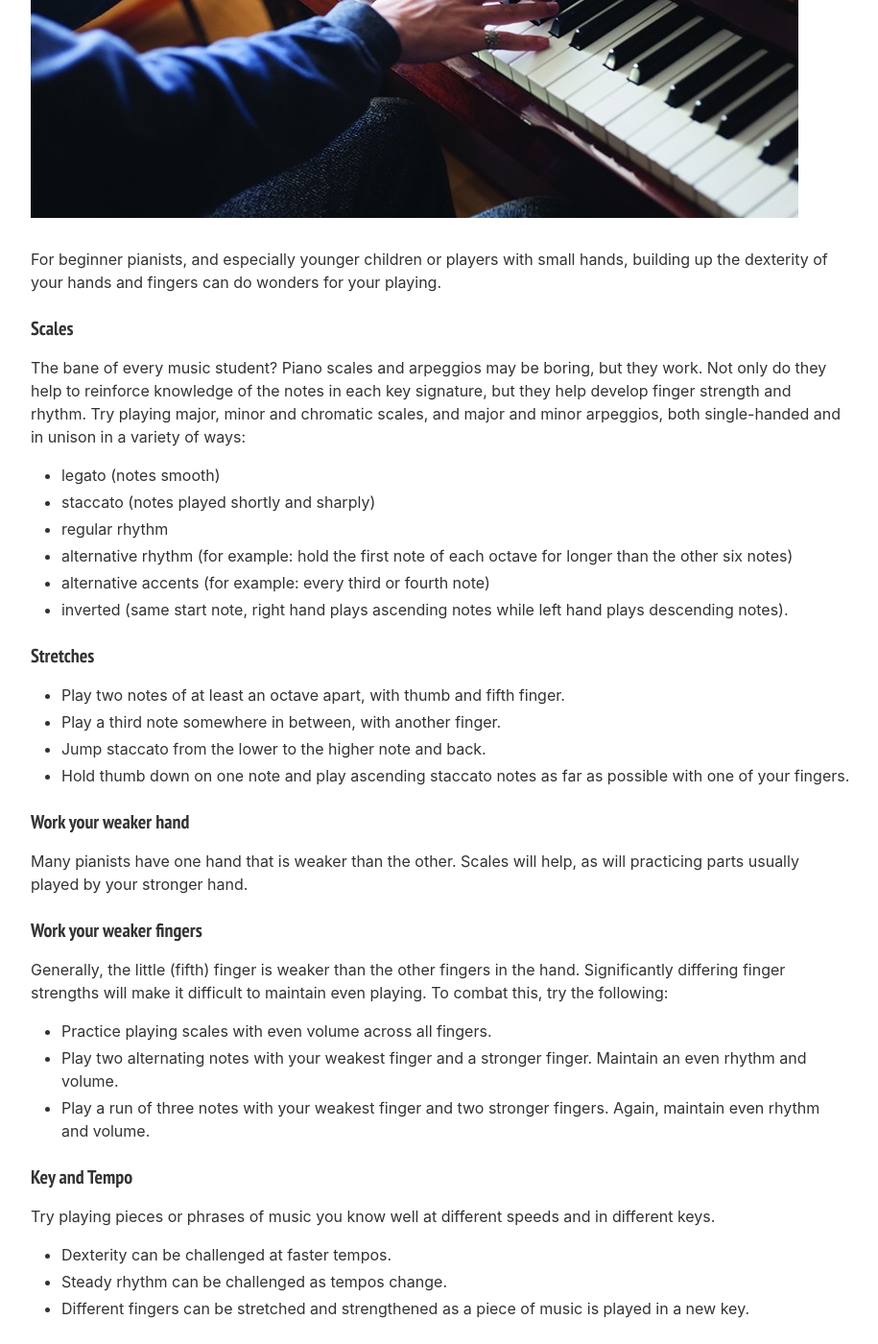
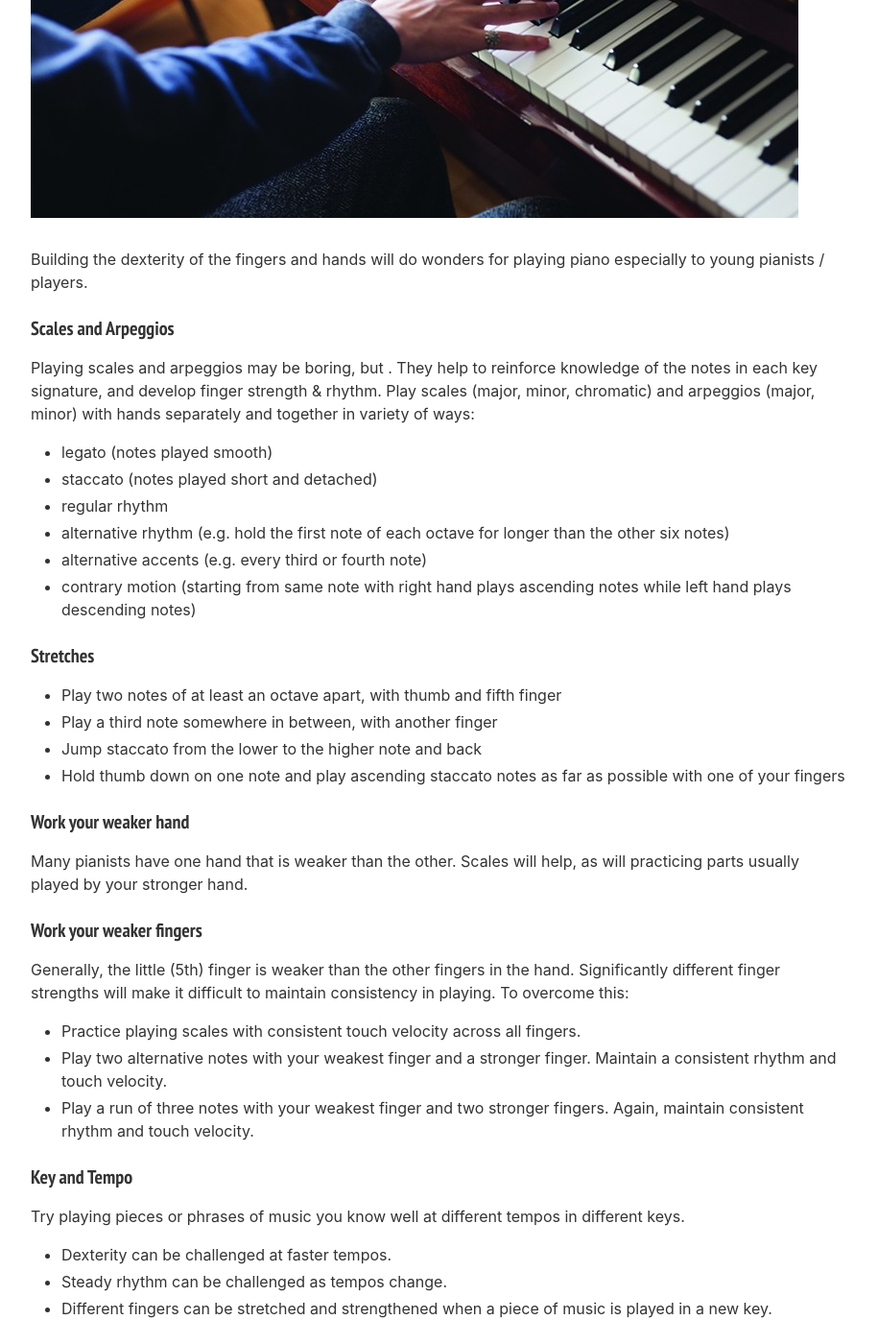
Before and after one commit to soundarb/soundarb.github.io, a Jekyll site: the page built from _posts/music/2020-05-25-exercises-to-strengthen-the-fingers-of-piano.md, in a window 1280 px wide and 1400 px high, scrolled down 588 px. Shown: the whole window at 96% size, without its empty margins (288-1203 px from the left). Built offline with Jekyll 4.4.1, drawn with Linux system fonts in a browser that asks for light colours; nearby versions of some CDN libraries; comment, search, counter and statistics services are not loaded; some of the changed text lies outside the part shown.

Commit message:
Modified some sections

```diff
--- a/_posts/music/2020-05-25-exercises-to-strengthen-the-fingers-of-piano.md
+++ b/_posts/music/2020-05-25-exercises-to-strengthen-the-fingers-of-piano.md
@@ -1,6 +1,6 @@
 ---
 layout: post
-title: Exercises to strengthen the fingers for Piano
+title: Piano Exercises to strengthen your fingers
 category: blog
 comments: true
 published: true
@@ -8,32 +8,32 @@ excerpt:
 tags: music
 ---
 
-Scales, stretches, steady rhythm, dexterity
+Stretches, Scales, Dexterity, Steady Rhythm
 
 <figure>
   <img src="{{ site.url }}/images/blog/exercises-to-strengthen-fingers-for-piano.jpg">
   <figcaption></figcaption>
 </figure>
 
-For beginner pianists, and especially younger children or players with small hands, building up the dexterity of your hands and fingers can do wonders for your playing.
+Building the dexterity of the fingers and hands will do wonders for playing piano especially to young pianists / players.
 
-### Scales
+### Scales and Arpeggios
 
-The bane of every music student? Piano scales and arpeggios may be boring, but they work. Not only do they help to reinforce knowledge of the notes in each key signature, but they help develop finger strength and rhythm. Try playing major, minor and chromatic scales, and major and minor arpeggios, both single-handed and in unison in a variety of ways:
+Playing scales and arpeggios may be boring, but . They help to reinforce knowledge of the notes in each key signature, and develop finger strength & rhythm. Play scales (major, minor, chromatic) and arpeggios (major, minor) with hands separately and together in variety of ways:
 
-  - legato (notes smooth)
-  - staccato (notes played shortly and sharply)
+  - legato (notes played smooth)
+  - staccato (notes played short and detached)
   - regular rhythm
-  - alternative rhythm (for example: hold the first note of each octave for longer than the other six notes)
-  - alternative accents (for example: every third or fourth note)
-  - inverted (same start note, right hand plays ascending notes while left hand plays descending notes).
+  - alternative rhythm (e.g. hold the first note of each octave for longer than the other six notes)
+  - alternative accents (e.g. every third or fourth note)
+  - contrary motion (starting from same note with right hand plays ascending notes while left hand plays descending notes)
 
 ### Stretches
 
-  - Play two notes of at least an octave apart, with thumb and fifth finger.
-  - Play a third note somewhere in between, with another finger.
-  - Jump staccato from the lower to the higher note and back.
-  - Hold thumb down on one note and play ascending staccato notes as far as possible with one of your fingers.
+  - Play two notes of at least an octave apart, with thumb and fifth finger
+  - Play a third note somewhere in between, with another finger
+  - Jump staccato from the lower to the higher note and back
+  - Hold thumb down on one note and play ascending staccato notes as far as possible with one of your fingers
 
 ### Work your weaker hand
 
@@ -41,21 +41,21 @@ Many pianists have one hand that is weaker than the other. Scales will help, as
 
 ### Work your weaker fingers
 
-Generally, the little (fifth) finger is weaker than the other fingers in the hand. Significantly differing finger strengths will make it difficult to maintain even playing.  To combat this, try the following:
+Generally, the little (5th) finger is weaker than the other fingers in the hand. Significantly different finger strengths will make it difficult to maintain consistency in playing. To overcome this:
 
-  - Practice playing scales with even volume across all fingers.
-  - Play two alternating notes with your weakest finger and a stronger finger. Maintain an even rhythm and volume.
-  - Play a run of three notes with your weakest finger and two stronger fingers. Again, maintain even rhythm and volume.
+  - Practice playing scales with consistent touch velocity across all fingers.
+  - Play two alternative notes with your weakest finger and a stronger finger. Maintain a consistent rhythm and touch velocity.
+  - Play a run of three notes with your weakest finger and two stronger fingers. Again, maintain consistent rhythm and touch velocity.
 
 ### Key and Tempo
 
-Try playing pieces or phrases of music you know well at different speeds and in different keys.
+Try playing pieces or phrases of music you know well at different tempos in different keys.
 
   - Dexterity can be challenged at faster tempos.
   - Steady rhythm can be challenged as tempos change.
-  - Different fingers can be stretched and strengthened as a piece of music is played in a new key.
+  - Different fingers can be stretched and strengthened when a piece of music is played in a new key.
 
 <br>
-If finger strength is something you need help with, run through these piano finger exercises right when you sit down to practice.  With repetition, you can train your muscles, just as a bodybuilder targets certain muscles.
+If you want to improve the finger strength, work out on these piano finger exercises right when you sit down to practice.  With consistent practice, you can train your muscles apparently builds a muscle memory.
 
-Readers: what exercises have helped you improve your finger strength?  Leave a comment below!
+Share your experience and leave a comment below!
```
